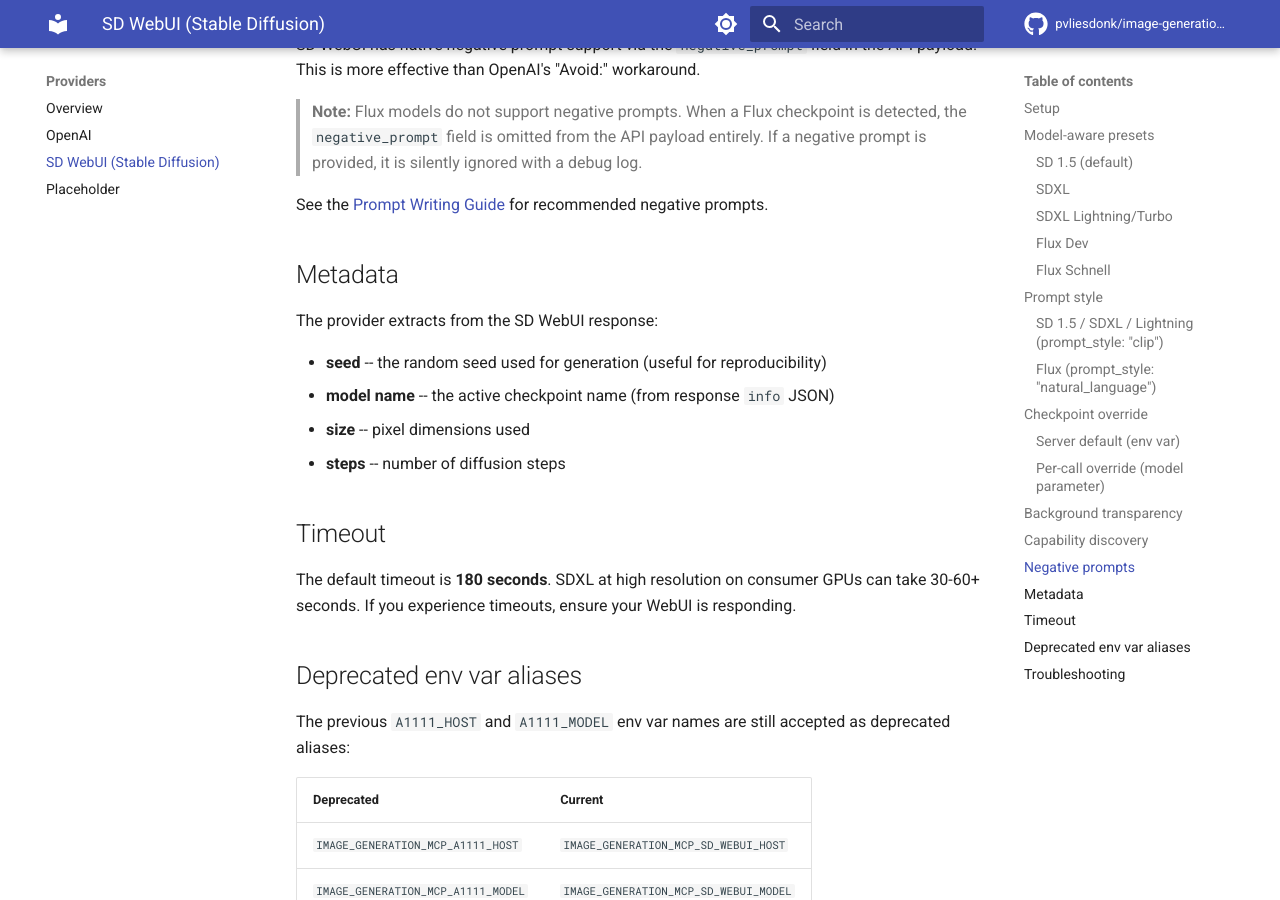
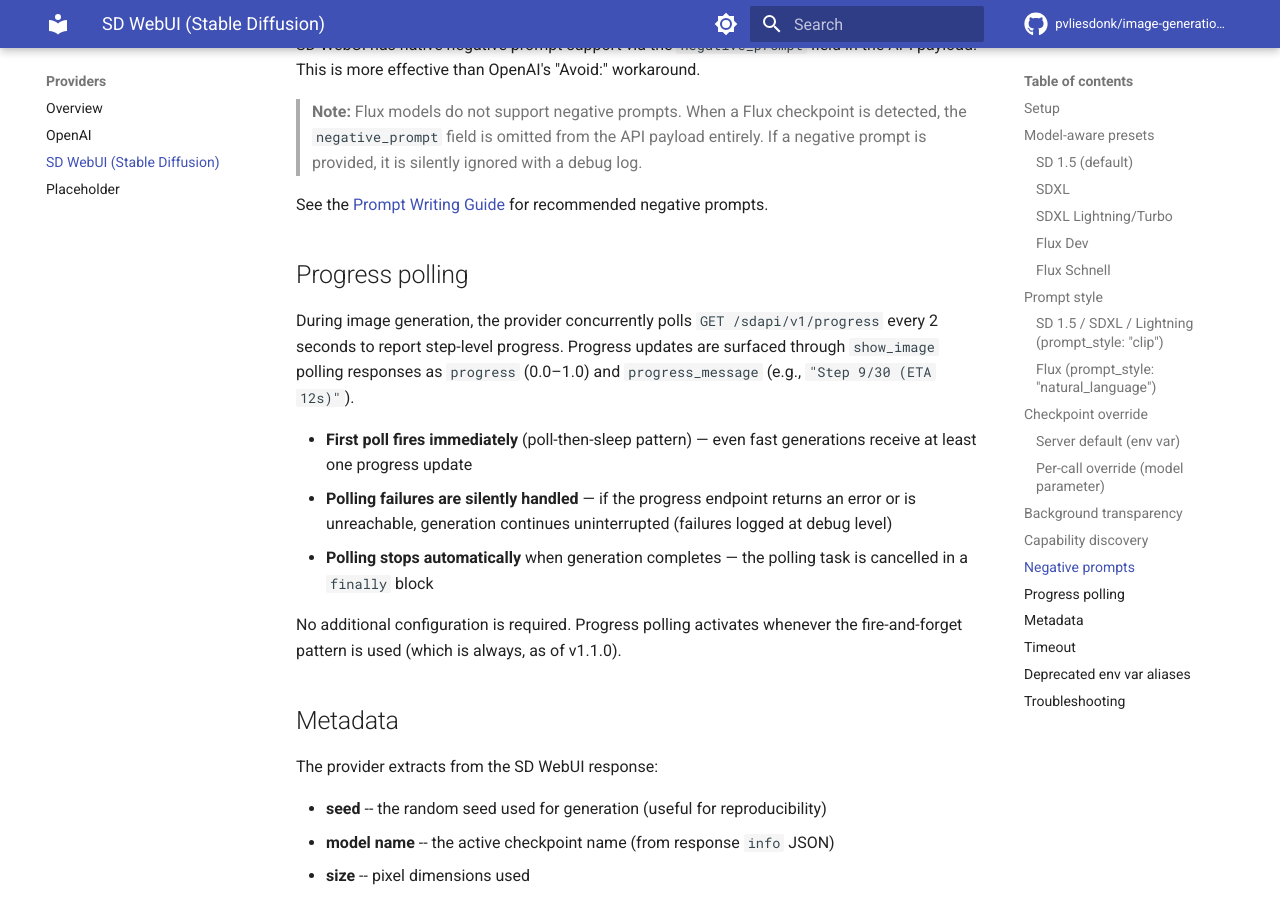
Before and after one commit to pvliesdonk/image-generation-mcp, an MkDocs documentation site: the page built from docs/providers/sd-webui.md, in a window 1280 px wide and 900 px high, scrolled down 5670 px. Built offline with MkDocs 1.6.1 and Material for MkDocs 9.7.7, drawn with Linux system fonts in a browser that asks for light colours; comment, search, counter and statistics services are not loaded.

Commit message:
fix: address architect-reviewer conformance gaps for progress polling
- Add progress polling section to docs/providers/sd-webui.md
- Include progress and progress_message in image://list pending items
- Update docs/resources.md example with progress fields
- Add test assertions for progress fields in image://list

Co-Authored-By: Claude Opus 4.6 <noreply@anthropic.com>

```diff
--- a/docs/providers/sd-webui.md
+++ b/docs/providers/sd-webui.md
@@ -182,6 +182,16 @@ SD WebUI has native negative prompt support via the `negative_prompt` field in t
 
 See the [Prompt Writing Guide](../guides/prompt-writing.md) for recommended negative prompts.
 
+## Progress polling
+
+During image generation, the provider concurrently polls `GET /sdapi/v1/progress` every 2 seconds to report step-level progress. Progress updates are surfaced through `show_image` polling responses as `progress` (0.0–1.0) and `progress_message` (e.g., `"Step 9/30 (ETA 12s)"`).
+
+- **First poll fires immediately** (poll-then-sleep pattern) — even fast generations receive at least one progress update
+- **Polling failures are silently handled** — if the progress endpoint returns an error or is unreachable, generation continues uninterrupted (failures logged at debug level)
+- **Polling stops automatically** when generation completes — the polling task is cancelled in a `finally` block
+
+No additional configuration is required. Progress polling activates whenever the fire-and-forget pattern is used (which is always, as of v1.1.0).
+
 ## Metadata
 
 The provider extracts from the SD WebUI response:
```
Also changed, not shown: docs/resources.md (+3 -1 lines), 2 other files.
